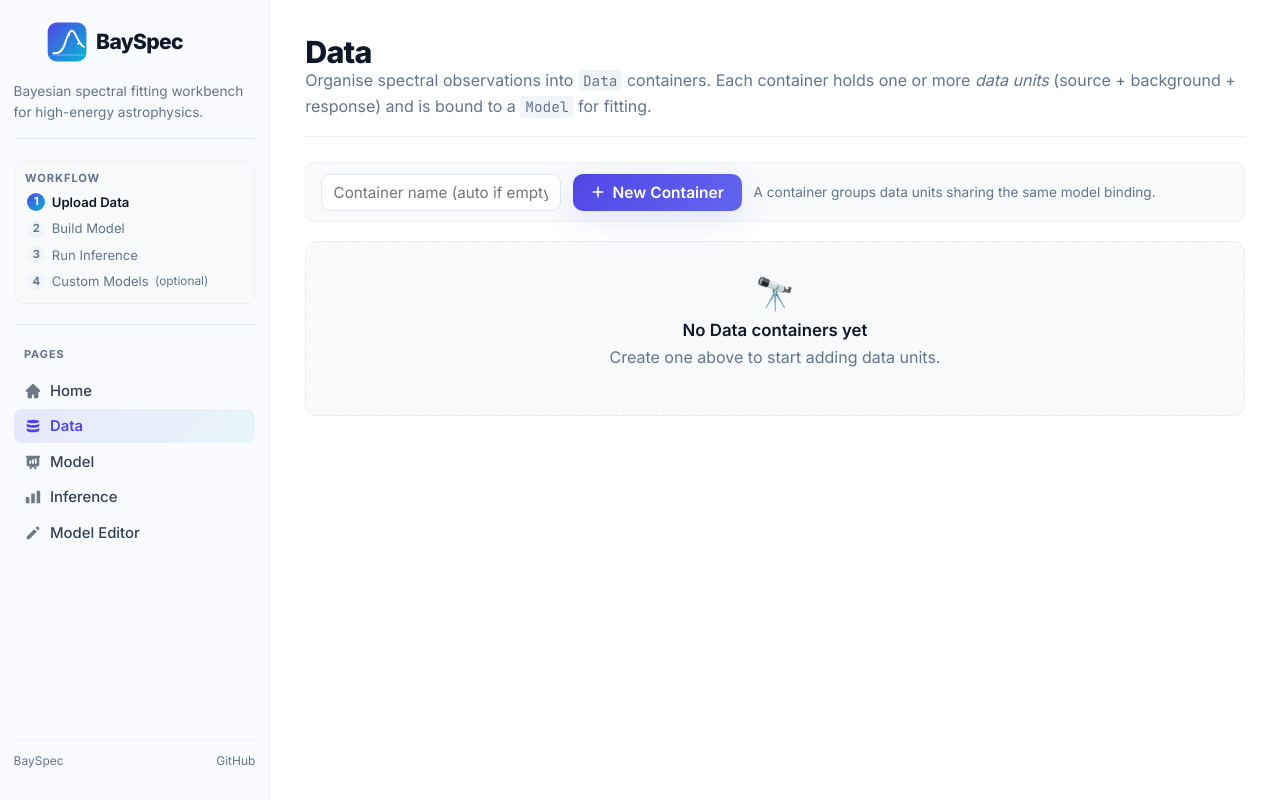
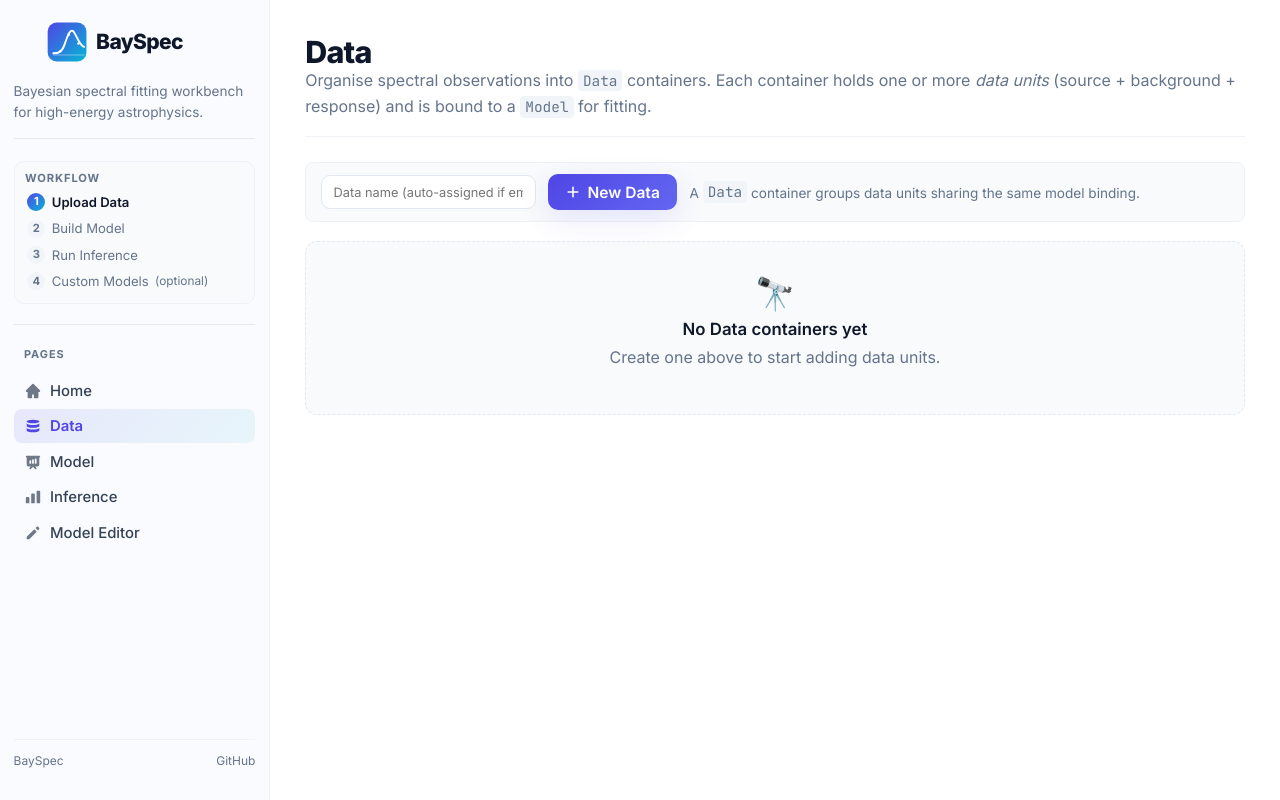
Before and after one commit to jyangch/bayspec_app, a FastAPI app: page /data in a window 1280 px wide. Run offline with FastAPI, Linux system fonts and the light colour scheme; some libraries are stand-ins or nearby versions.

Commit message:
Refactor data container templates: rename and restructure for clarity; replace obsolete files with new card layout

```diff
--- a/main.py
+++ b/main.py
@@ -246,7 +246,7 @@ async def editor_page(request: Request):
 def _render_container_list_s(s: dict, request: Request):
     return templates.TemplateResponse(
         request=request,
-        name="partials/data_container_list.html",
+        name="partials/data_list.html",
         context={"s": s},
     )
 
@@ -254,7 +254,7 @@ def _render_container_list_s(s: dict, request: Request):
 def _render_container_s(data_key: str, s: dict, request: Request):
     return templates.TemplateResponse(
         request=request,
-        name="partials/data_container.html",
+        name="partials/data_card.html",
         context={"s": s, "data_key": data_key},
     )
 
--- a/static/style.css
+++ b/static/style.css
@@ -523,7 +523,8 @@ input:focus, select:focus, textarea:focus {
   gap: .75rem;
   flex-wrap: wrap;
 }
-.inline-form input[type="text"] { flex: 1 1 0; min-width: 0; }
+.inline-form input[type="text"] { flex: 1 1 180px; min-width: 0; max-width: 340px; font-size: .82rem; }
+.inline-form input[type="text"]::placeholder { font-size: .8rem; }
 
 #model-list { display: flex; flex-direction: column; gap: 1rem; }
 
@@ -1284,7 +1285,8 @@ details.infer-collapse > .infer-collapse-body { margin-top: 1rem; }
   border: 1px solid var(--border-soft);
   border-radius: var(--radius-sm);
 }
-.create-toolbar input[type="text"] { flex: 1 1 0; min-width: 0; max-width: 240px; }
+.create-toolbar input[type="text"] { flex: 1 1 180px; min-width: 0; max-width: 340px; font-size: .82rem; }
+.create-toolbar input[type="text"]::placeholder { font-size: .8rem; }
 
 /* ===== Stat badge (shown next to unit name) ===== */
 .stat-badge {
--- a/templates/data.html
+++ b/templates/data.html
@@ -18,14 +18,14 @@
         hx-target="#data-container-list"
         hx-swap="outerHTML"
         onsubmit="setTimeout(()=>this.reset(), 0)">
-    <input type="text" name="data_key" placeholder="Container name (auto if empty)" />
+    <input type="text" name="data_key" placeholder="Data name (auto-assigned if empty)" />
     <button type="submit" class="btn btn-primary">
       <svg viewBox="0 0 20 20" width="16" height="16" fill="currentColor" style="flex-shrink:0"><path fill-rule="evenodd" d="M10 3a1 1 0 011 1v5h5a1 1 0 110 2h-5v5a1 1 0 11-2 0v-5H4a1 1 0 110-2h5V4a1 1 0 011-1z" clip-rule="evenodd"/></svg>
-      New Container
+      New Data
     </button>
-    <span class="caption">A container groups data units sharing the same model binding.</span>
+    <span class="caption">A <code>Data</code> container groups data units sharing the same model binding.</span>
   </form>
 </div>
 
-{% include "partials/data_container_list.html" %}
+{% include "partials/data_list.html" %}
 {% endblock %}
--- a/templates/partials/data_container_list.html
+++ b/templates/partials/data_list.html
@@ -7,7 +7,7 @@
   </div>
 {% else %}
   {% for data_key in s.data.keys() %}
-    {% include "partials/data_container.html" %}
+    {% include "partials/data_card.html" %}
   {% endfor %}
 {% endif %}
 </div>
```
Also changed, not shown: templates/home.html (+4 -4 lines), templates/partials/data_card.html (renamed from templates/partials/data_container.html, +12 -26 lines).
